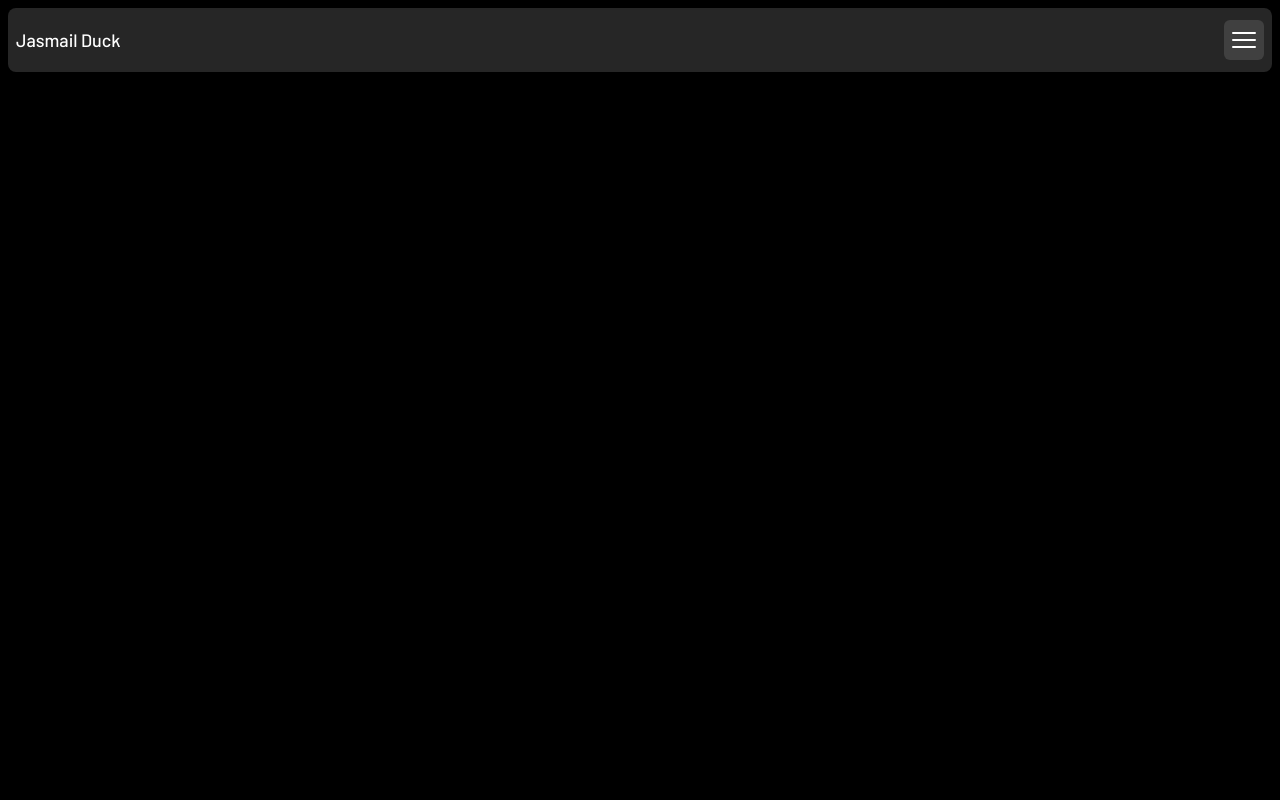
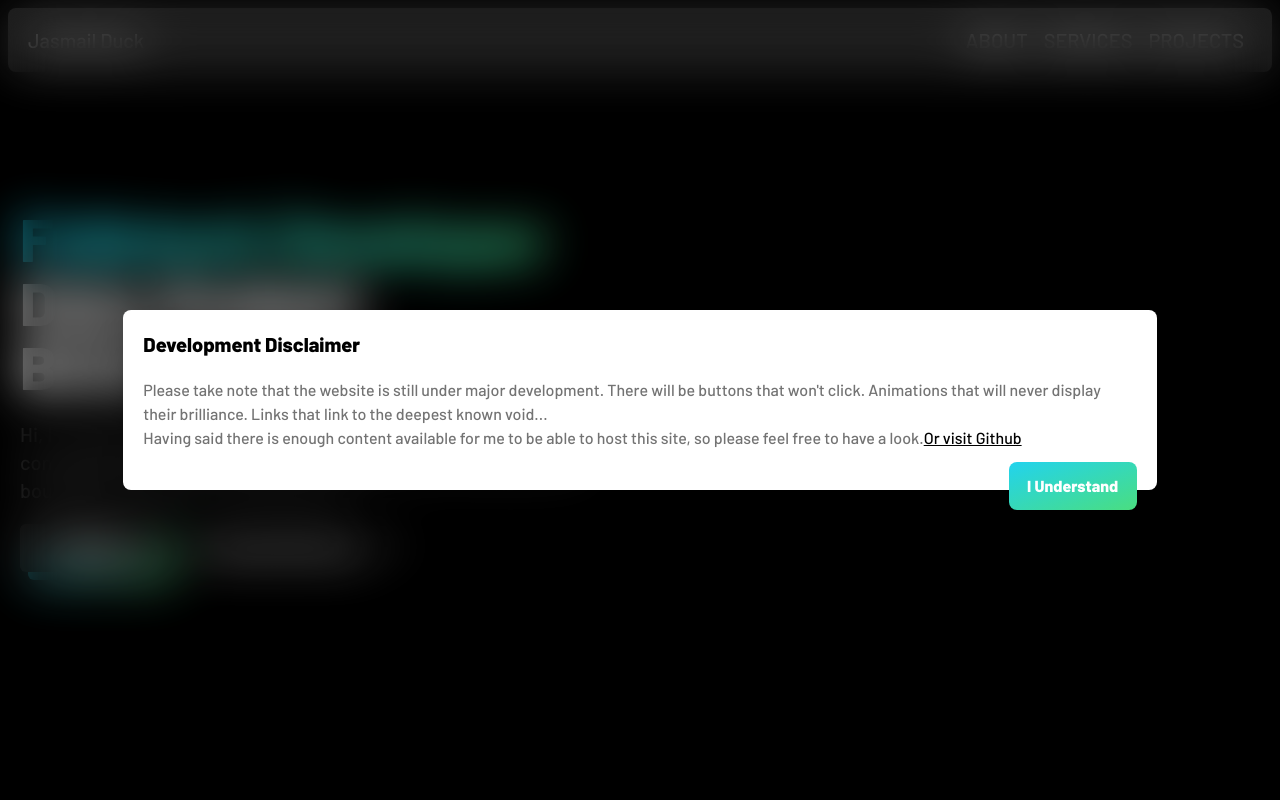
Before and after one commit to JasmailDuck/jasmailWeb, a React (Vite) app: page / in a window 1280 px wide. Shown: the top 800 px of the page. Built offline with nearby package versions, Linux system fonts and the light colour scheme.

Commit message:
Added back screens

```diff
--- a/src/components/navbar/Navbar.tsx
+++ b/src/components/navbar/Navbar.tsx
@@ -1,5 +1,5 @@
 import { useEffect, useState } from "react";
-import { AnimatePresence, motion as m } from "framer-motion";
+import { AnimatePresence, delay, motion as m } from "framer-motion";
 import { Bars3Icon, XMarkIcon } from "@heroicons/react/24/solid";
 import GithubIcon from "../../assets/icons/I_Github.svg";
 import LinkedInIcon from "../../assets/icons/I_LinkedIn.svg";
@@ -7,28 +7,23 @@ import TwitterIcon from "../../assets/icons/I_Twitter.svg";
 import GmailIcon from "../../assets/icons/I_Gmail.svg";
 
 const Navbar = () => {
-  // let aboutSection: HTMLElement | null;
-  // let servicesSection: HTMLElement | null;
-  // let projectSection: HTMLElement | null;
+  let aboutSection: HTMLElement | null;
+  let servicesSection: HTMLElement | null;
+  let projectSection: HTMLElement | null;
 
-  // const handleScrollToOnClick = (element: HTMLElement | null) => {
-  //   if (element) element.scrollIntoView({ behavior: "smooth" });
-  // };
+  const handleScrollToOnClick = (element: HTMLElement | null) => {
+    if (element) element.scrollIntoView({ behavior: "smooth" });
+  };
 
-  // useEffect(() => {
-  //   aboutSection = document.getElementById("S_AboutWrapper");
-  //   servicesSection = document.getElementById("S_ServiceWrapper");
-  //   projectSection = document.getElementById("S_ProjectWrapper");
-  // });
+  useEffect(() => {
+    aboutSection = document.getElementById("S_AboutWrapper");
+    servicesSection = document.getElementById("S_ServiceWrapper");
+    projectSection = document.getElementById("S_ProjectWrapper");
+  });
 
-  const [showMenu, setShowMenu] = useState<String>("");
-
-  return (
-    <nav id="navbarwrapper" className=" flex justify-center flex-col">
-      <div
-        id="navbarcontainer"
-        className=" lg:max-w-screen-xl w-full p-2 text-lg h-20 flex flex-col"
-      >
+  const mobileNavigationLayout = () => {
+    return (
+      <>
         <m.div
           initial={{ display: "none", opacity: 0 }}
           animate={
@@ -39,7 +34,7 @@ const Navbar = () => {
           onClick={() => {
             setShowMenu("");
           }}
-          className=" h-20 rounded-lg justify-end px-2 mt-4"
+          className=" h-20 rounded-lg justify-end px-2 mt-4 lg:hidden"
         >
           <XMarkIcon className=" w-10 text-white bg-neutral-700 p-1 rounded-md" />
         </m.div>
@@ -49,19 +44,65 @@ const Navbar = () => {
           onClick={() => {
             setShowMenu("displayMenu");
           }}
-          className=" bg-neutral-800 w-full h-20 rounded-lg flex items-center px-2"
+          className=" bg-neutral-800 w-full h-20 rounded-lg flex items-center px-2 lg:hidden"
         >
-          <h1 className=" flex-1 text-white  ">Jasmail Duck</h1>
+          <h1 className=" flex-1 text-white text-xl  ">Jasmail Duck</h1>
           <Bars3Icon className=" w-10 text-white bg-neutral-700 p-1 rounded-md" />
         </m.div>
+      </>
+    );
+  };
+
+  const desktopNavigationLayout = () => {
+    return (
+      <m.div className=" bg-neutral-800 w-full h-20 rounded-lg lg:flex items-center px-5 hidden">
+        <h1 className=" flex-1 text-white text-xl ">Jasmail Duck</h1>
+        <div className=" flex">
+          <m.div
+            onClick={() => handleScrollToOnClick(aboutSection)}
+            className=" w-full text-white text-xl p-2 flex items-center uppercase hover:cursor-pointer"
+          >
+            About
+          </m.div>
+          <m.div
+            onClick={() => handleScrollToOnClick(servicesSection)}
+            className=" w-full text-white text-xl p-2 flex items-center uppercase hover:cursor-pointer"
+          >
+            Services
+          </m.div>
+          <m.div
+            onClick={() => handleScrollToOnClick(projectSection)}
+            className=" w-full text-white text-xl p-2 flex items-center uppercase hover:cursor-pointer"
+          >
+            Projects
+          </m.div>
+        </div>
+      </m.div>
+    );
+  };
+
+  const [showMenu, setShowMenu] = useState<String>("");
+
+  return (
+    <nav
+      id="navbarwrapper"
+      className=" flex justify-center items-center w-full  flex-col"
+    >
+      <div
+        id="navbarcontainer"
+        className=" lg:max-w-screen-xl w-full p-2 text-lg h-20 flex flex-col"
+      >
+        {mobileNavigationLayout()}
+        {desktopNavigationLayout()}
       </div>
 
       <AnimatePresence>
         {showMenu == "displayMenu" && (
-          <m.div className=" h-96 w-full p-2 ">
+          <m.div className="w-full p-2 flex justify-center items-center flex-col ">
             <m.div
               layoutId="displayMenu"
-              className=" bg-neutral-800 rounded-lg tracking-wider flex flex-col p-2 mb-5"
+              exit={{ transition: { delay: 0.5 } }}
+              className=" bg-neutral-800 rounded-lg tracking-wider flex flex-col p-2 mb-5 lg:max-w-screen-xl w-full"
             >
               <m.div className=" w-full text-white text-xl p-2 flex items-center mb-2 uppercase">
                 About
@@ -81,6 +122,11 @@ const Navbar = () => {
                 translateY: 0,
                 transition: { delay: 0.2, ease: "easeInOut" },
               }}
+              exit={{
+                opacity: 0,
+                translateY: -10,
+                transition: { ease: "easeInOut" },
+              }}
               className=" font-bold text-3xl text-white tracking-wider"
             >
               Learn More About Me
@@ -91,6 +137,11 @@ const Navbar = () => {
                 opacity: 1,
                 translateY: 0,
                 transition: { delay: 0.3, ease: "easeInOut" },
+              }}
+              exit={{
+                opacity: 0,
+                translateY: -10,
+                transition: { ease: "easeInOut" },
               }}
               className=" text-lg text-neutral-400 tracking-wider mb-3"
             >
@@ -104,6 +155,11 @@ const Navbar = () => {
                   translateY: 0,
                   transition: { delay: 0.4, ease: "easeInOut" },
                 }}
+                exit={{
+                  opacity: 0,
+                  translateY: -10,
+                  transition: { ease: "easeInOut" },
+                }}
                 className=" bg-purple-900 w-14 h-14 flex justify-center items-center rounded-xl"
               >
                 <img src={GithubIcon} alt="" className="w-1/2" />
@@ -114,6 +170,11 @@ const Navbar = () => {
                   opacity: 1,
                   translateY: 0,
                   transition: { delay: 0.4, ease: "easeInOut" },
+                }}
+                exit={{
+                  opacity: 0,
+                  translateY: -10,
+                  transition: { ease: "easeInOut" },
                 }}
                 className=" bg-[#0a66c2] w-14 h-14 flex justify-center items-center rounded-xl"
               >
@@ -126,6 +187,11 @@ const Navbar = () => {
                   translateY: 0,
                   transition: { delay: 0.4, ease: "easeInOut" },
                 }}
+                exit={{
+                  opacity: 0,
+                  translateY: -10,
+                  transition: { ease: "easeInOut" },
+                }}
                 className=" bg-[#1da1f2] w-14 h-14 flex justify-center items-center rounded-xl"
               >
                 <img src={TwitterIcon} alt="" className="w-1/2" />
@@ -136,6 +202,11 @@ const Navbar = () => {
                   opacity: 1,
                   translateY: 0,
                   transition: { delay: 0.4, ease: "easeInOut" },
+                }}
+                exit={{
+                  opacity: 0,
+                  translateY: -10,
+                  transition: { ease: "easeInOut" },
                 }}
                 className=" bg-[#ea4335] w-14 h-14 flex justify-center items-center rounded-xl"
               >
--- a/src/pages/home/index.tsx
+++ b/src/pages/home/index.tsx
@@ -31,7 +31,7 @@ const index = () => {
 
   return (
     <div className=" h-full">
-      {/* <div className=" fixed h-full z-50 top-0">
+      <div className=" fixed h-full z-50 top-0">
         {downloadResumeModal(modelStateID, setModalStateId)}
         {fullstackDevModal(modelStateID, setModalStateId)}
         {dataAnalysisModal(modelStateID, setModalStateId)}
@@ -43,19 +43,17 @@ const index = () => {
         {userFriendlyModal(modelStateID, setModalStateId)}
         {efficientAndMaintainable(modelStateID, setModalStateId)}
         {inDevModal(modelStateID, setModalStateId)}
-      </div> */}
+      </div>
 
       <Navbar />
-      <div className=" h-screen" />
-      <div className=" h-screen" />
 
-      {/* <S_Overview modelStateID={modelStateID} setModalState={setModalStateId} />
+      <S_Overview modelStateID={modelStateID} setModalState={setModalStateId} />
       <S_Service modelStateID={modelStateID} setModalState={setModalStateId} />
       <S_Projects />
       <S_Blogs />
       <S_About />
       <S_Activity />
-      <Footer /> */}
+      <Footer />
     </div>
   );
 };
```
